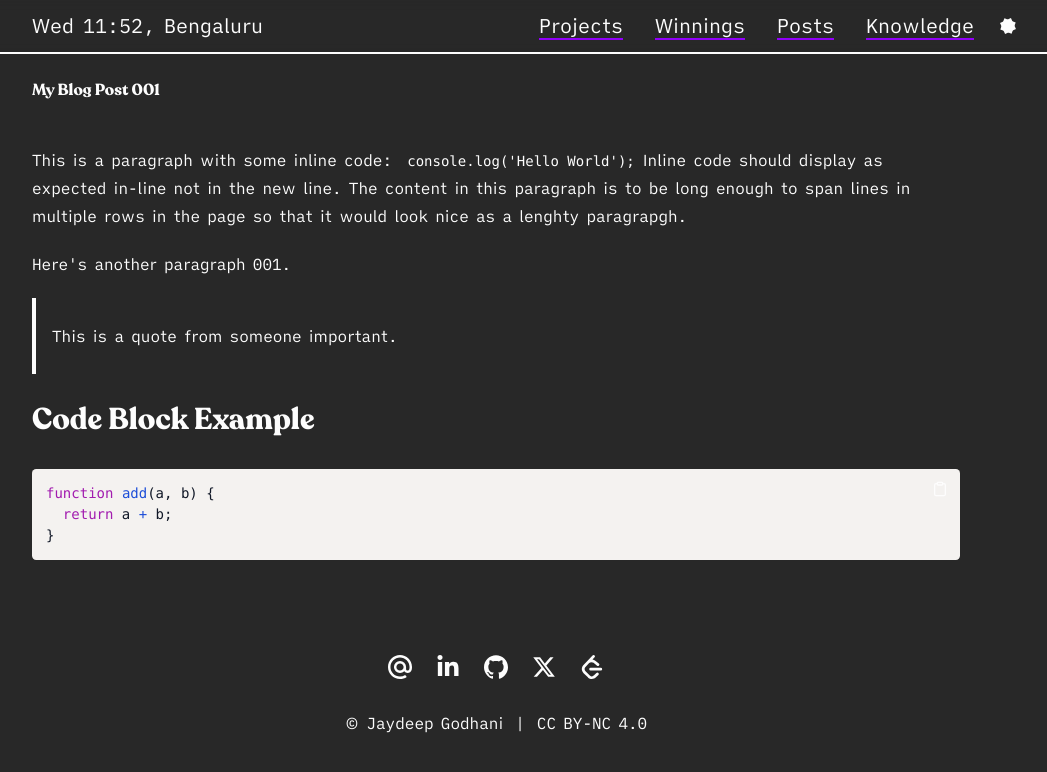
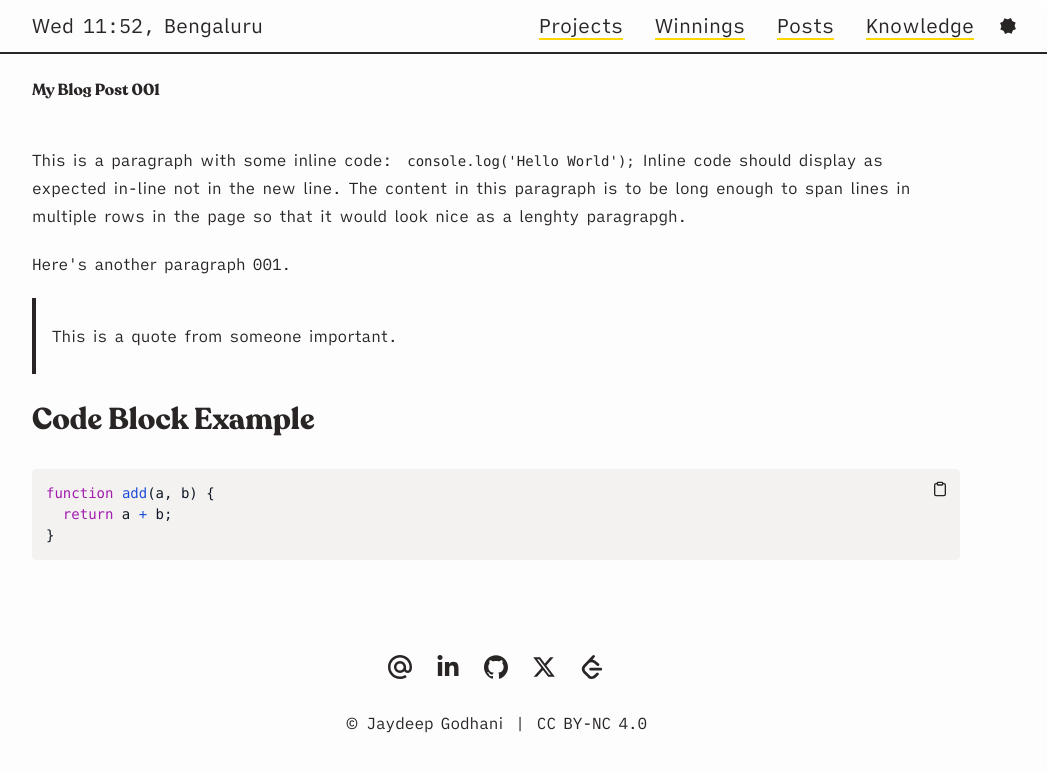
Before and after one commit to jaydeepgodhani/portfolio-next, a Next.js app: page /posts/first-ever-title in a window 1280 px wide. Shown: the top 772 px of the page, without its empty margins (144-1191 px from the left). Built offline with nearby package versions, Linux system fonts and the light colour scheme.

Commit message:
Update globals.css

```diff
--- a/src/app/globals.css
+++ b/src/app/globals.css
@@ -11,6 +11,25 @@
 }
 
 @theme {
+  --font-sans: "Quattro", sans-serif;
+  --font-body: "Quattro", sans-serif;
+  --font-heading: "Recoleta", sans-serif;
+
+  /* Animations */
+  @keyframes fadeIn {
+    0% { opacity: 0 }
+    100% { opacity: 1 }
+  }
+
+  @keyframes fadeOut {
+    0% { opacity: 1 }
+    100% { opacity: 0 }
+  }
+
+  --animate-fade: fadeIn 0.3s ease-in-out forwards;
+}
+
+:root {
   --color-bg: 253 253 253;
   --color-primary: 40 37 36;
   --color-secondary: 74 69 69;
@@ -20,9 +39,6 @@
   --color-code-bg: 240 240 240;
   --color-quote-bg: 249 250 229;
 
-  --font-sans: "Quattro", sans-serif;
-  --font-body: "Quattro", sans-serif;
-  --font-heading: "Recoleta", sans-serif;
   /* Colors */
   --color-transparent: transparent;
   --color-current: currentColor;
@@ -49,22 +65,9 @@
   /* Other customizations */
   --backdrop-blur-xs: 7px;
   --underline-offset-30: -0.5rem;
-
-  /* Animations */
-  @keyframes fadeIn {
-    0% { opacity: 0 }
-    100% { opacity: 1 }
-  }
-
-  @keyframes fadeOut {
-    0% { opacity: 1 }
-    100% { opacity: 0 }
-  }
-
-  --animate-fade: fadeIn 0.3s ease-in-out forwards;
 }
 
-@theme dark: {
+.dark {
   --color-bg: 40 40 40;
   --color-primary: 253 253 253;
   --color-secondary: 211 211 211;
@@ -73,13 +76,6 @@
   --color-disable: 200 200 200;
   --color-code-bg: 51 51 51;
   --color-quote-bg: 57 45 61;
-
-  --font-sans: "Quattro", sans-serif;
-  --font-body: "Quattro", sans-serif;
-  --font-heading: "Recoleta", sans-serif;
-  /* Colors */
-  --color-transparent: transparent;
-  --color-current: currentColor;
 
   /* Shadows */
   --shadow-3xl: 0px 0px 20px -4px rgb(var(--color-primary));
@@ -99,23 +95,6 @@
     rgb(var(--color-bg))
   );
   --bg-link: linear-gradient(transparent 50%, rgb(var(--color-link)));
-
-  /* Other customizations */
-  --backdrop-blur-xs: 7px;
-  --underline-offset-30: -0.5rem;
-
-  /* Animations */
-  @keyframes fadeIn {
-    0% { opacity: 0 }
-    100% { opacity: 1 }
-  }
-
-  @keyframes fadeOut {
-    0% { opacity: 1 }
-    100% { opacity: 0 }
-  }
-
-  --animate-fade: fadeIn 0.3s ease-in-out forwards;
 }
 
 a.special {
```
